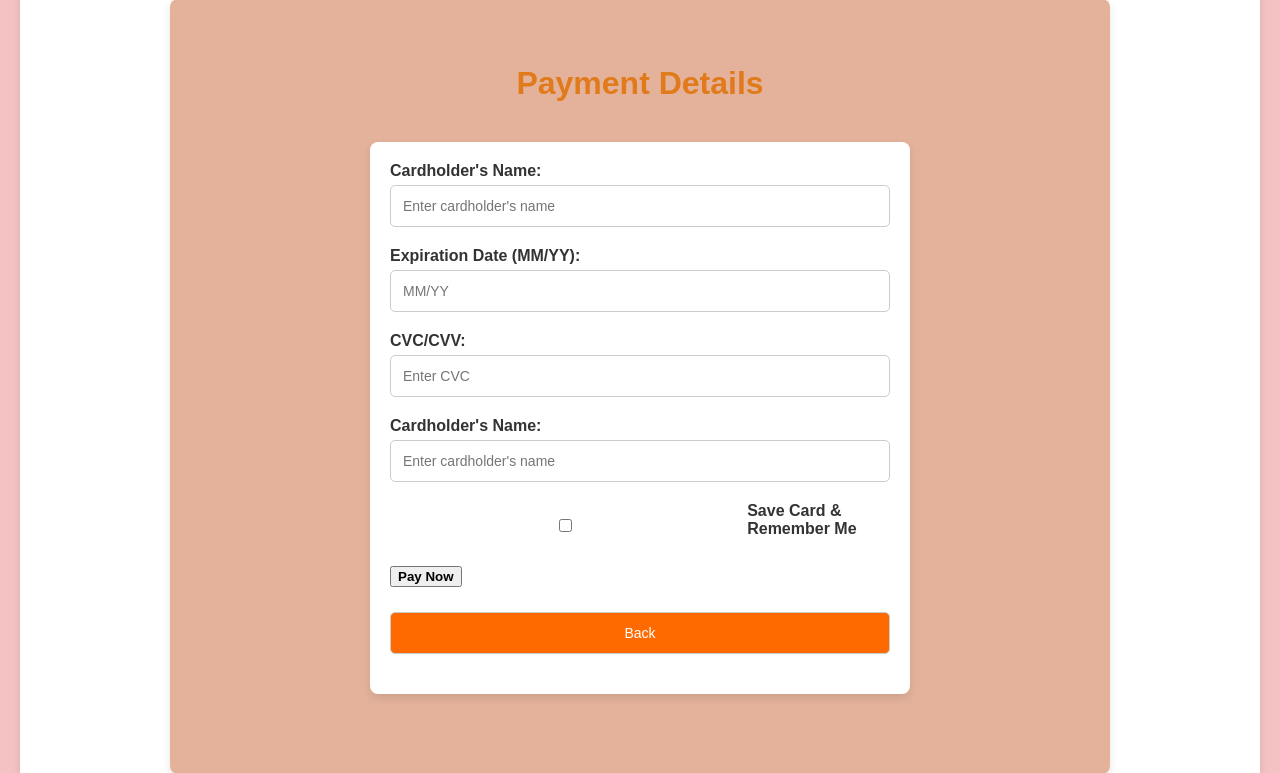
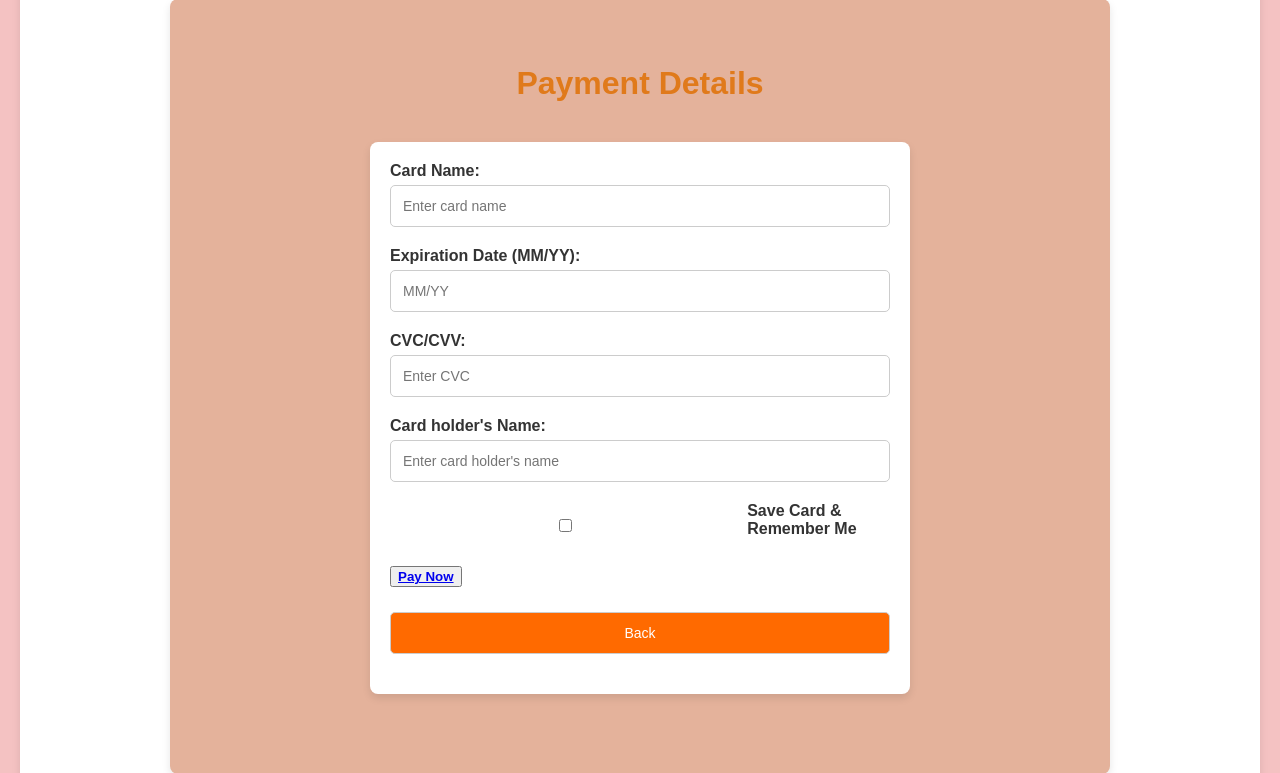
Before and after one commit to MSTtaslimaakter/art_hub01, a Django app: page /payment/ in a window 1280 px wide. Shown: the part 469-1242 px from the top of the page. Run offline with Django 5.2, Linux system fonts and the light colour scheme.

Commit message:
Megh's code

```diff
--- a/template/payment.html
+++ b/template/payment.html
@@ -58,20 +58,20 @@
             <form action="{% url 'purchase' %}" method="POST" class="payment-form">
                 {% csrf_token %}
                 <div class="form-group">
-                    <label for="name">Cardholder's Name:</label>
-                    <input type="text" id="name" name="name" placeholder="Enter cardholder's name" required>
+                    <label for="name">Card Name:</label>
+                    <input type="text" id="name" name="name" placeholder="Enter card name" required>
                 </div>
                 <div class="form-group">
                     <label for="my">Expiration Date (MM/YY):</label>
-                    <input type="text" id="my" name="my" placeholder="MM/YY" required>
+                    <input type="number" id="my" name="my" placeholder="MM/YY" required>
                 </div>
                 <div class="form-group">
                     <label for="cvc">CVC/CVV:</label>
-                    <input type="text" id="cvc" name="cvc" placeholder="Enter CVC" required>
+                    <input type="number" id="cvc" name="cvc" placeholder="Enter CVC" required>
                 </div>
                 <div class="form-group">
-                    <label for="hname">Cardholder's Name:</label>
-                    <input type="text" id="hname" name="hname" placeholder="Enter cardholder's name" required>
+                    <label for="hname">Card holder's Name:</label>
+                    <input type="text" id="hname" name="hname" placeholder="Enter card holder's name" required>
                 </div>
                 <div class="form-group checkbox-group">
                     <input type="checkbox" id="ps" name="ps" class="checkbox-input" aria-label="Save card and remember me">
@@ -80,7 +80,7 @@
 
                 <div class="form-group">
                     <!-- 'Pay Now' button with submission action -->
-                    <button type="submit" class="pay-now-button"><strong>Pay Now</strong></button>
+                    <button type="submit" class="pay-now-button"><a href="{% url 'payment' %}"><strong>Pay Now</strong></a></button>
                 </div>
                 <div class="form-group">
                     <input type="button" value="Back" class="btn-secondary" onclick="window.history.back();">
--- a/template/purchase.html
+++ b/template/purchase.html
@@ -32,7 +32,7 @@
             <p>Your purchase has been successfully completed.</p>
             <p>Thank you for supporting our artists! You will receive an email confirmation shortly.</p><br>
             <div class="completion-actions">
-                <button><a href="{% url 'Gallery' %}">Return To Gallery</a></button>
+
                 <button><a href="{% url 'Home' %}" class="active">Home</a></button>
             </div>
         </div>
```
